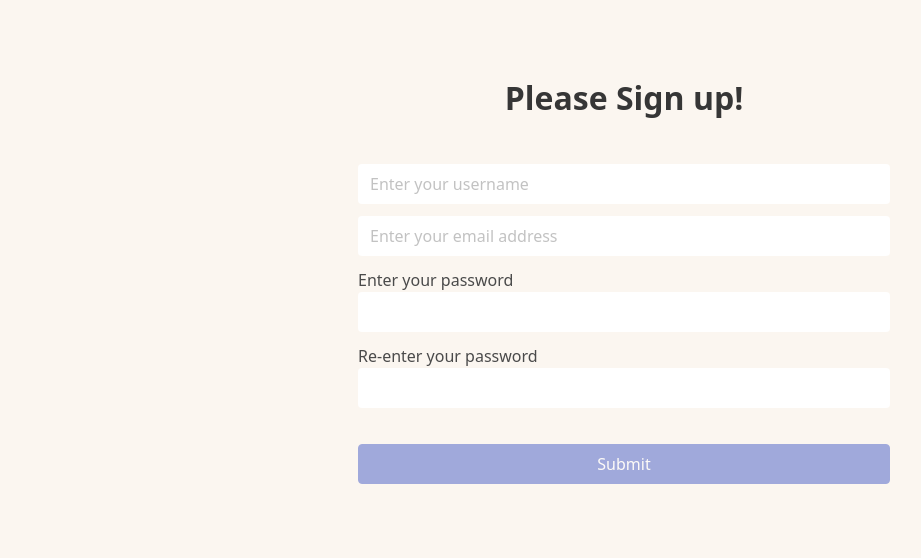
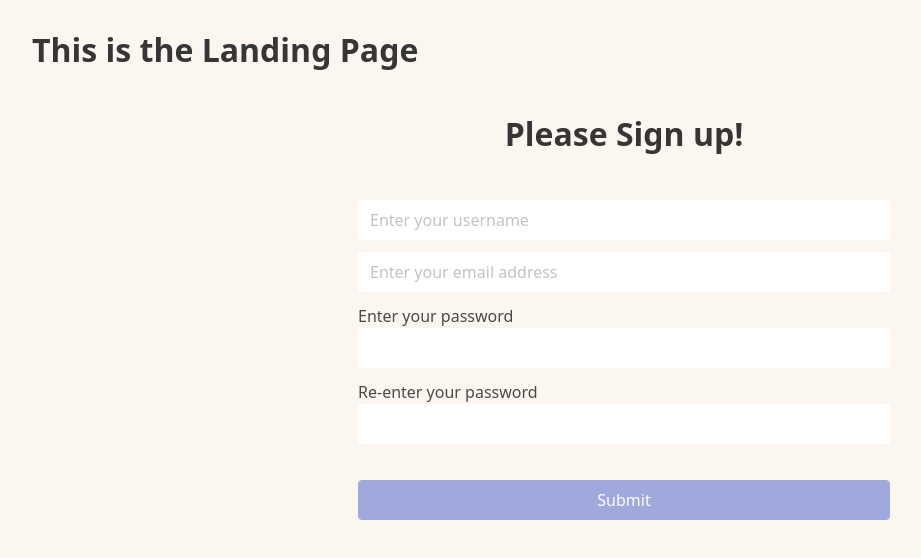
Before and after one commit to Mt-Lampert/tdd-react, a React (Create React App) app: page / in a window 1280 px wide. Shown: the top 558 px of the page, without its empty margins (16-937 px from the left). Built offline with nearby package versions, Linux system fonts and the light colour scheme.

Commit message:
w: adding first test for App.jsx

```diff
--- a/src/App.jsx
+++ b/src/App.jsx
@@ -2,10 +2,12 @@
 import './App.scss';
 import './App.css'
 import Signup from './pages/Signup';
+import LandingPage from './pages/LandingPage';
 
 function App() {
   return (
     <div className='mainframe'>
+      <LandingPage />
       <Signup />
     </div>
   );
--- /dev/null
+++ b/src/pages/LandingPage.jsx
@@ -0,0 +1,9 @@
+
+export default function LandingPage(props) {
+
+  return (
+    <div data-testid="home-page">
+      <h1 className="title">This is the Landing Page</h1>
+    </div>
+  )
+};
```
Also changed, not shown: 2 other files (tests, documents, lock files or other folders).
